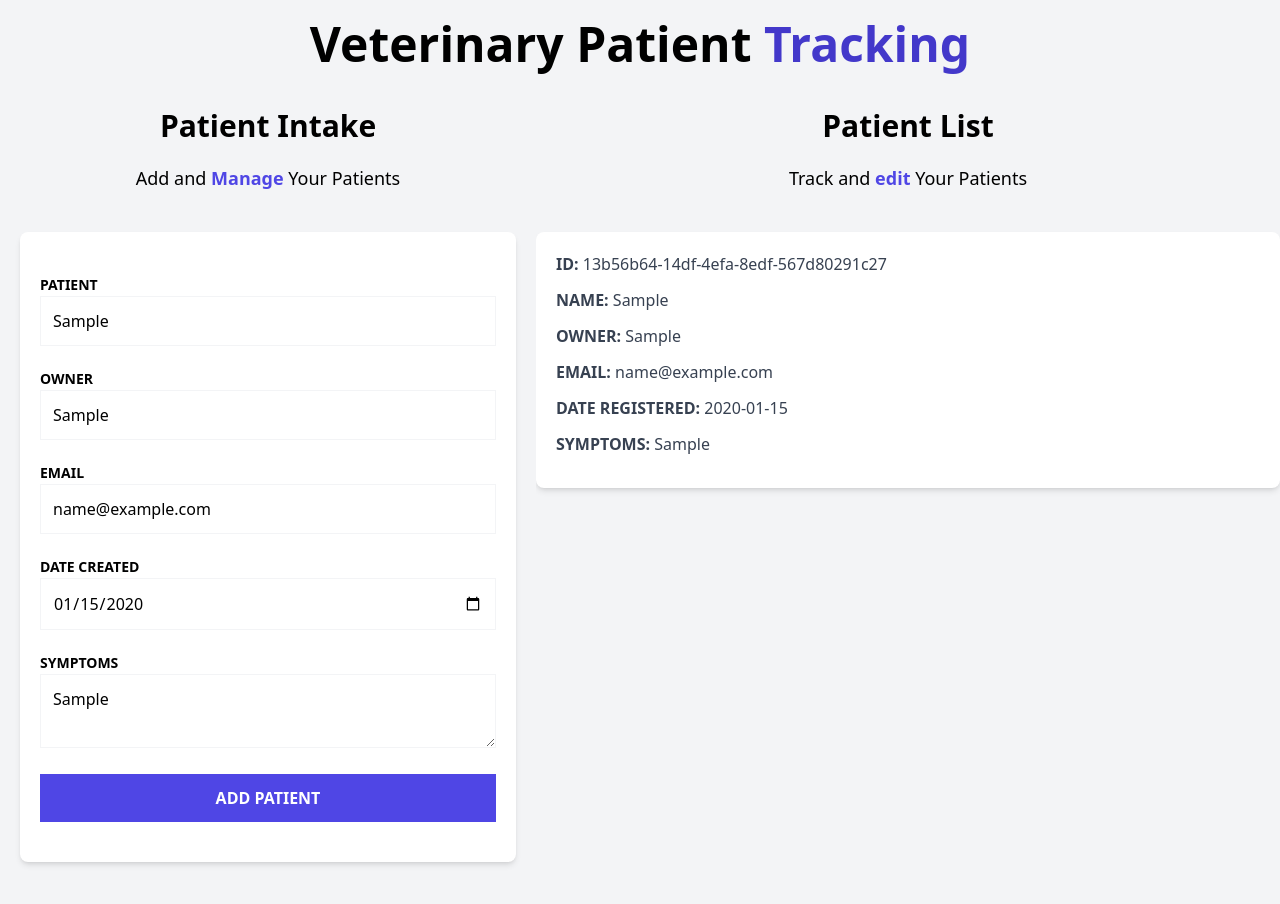
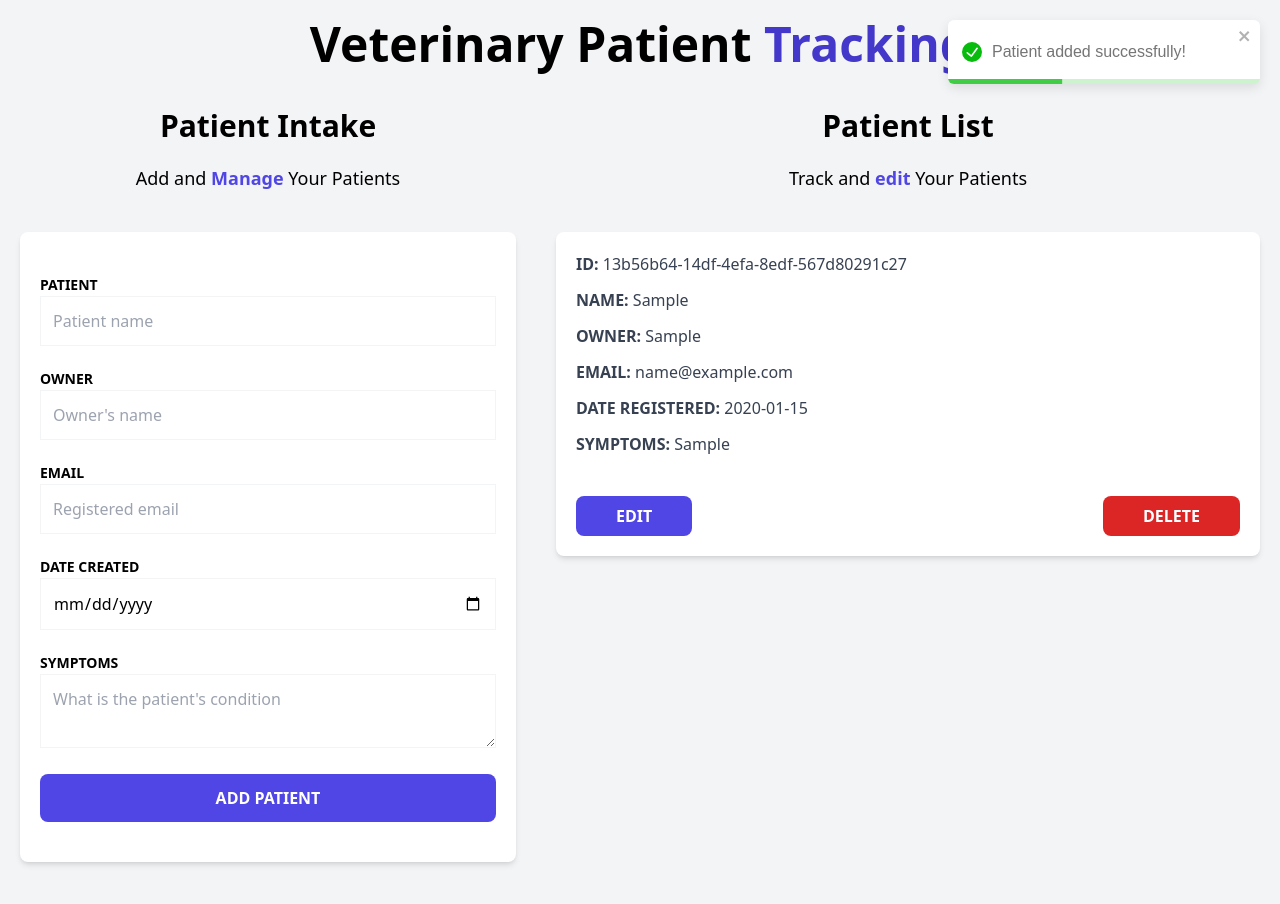
Before and after one commit to janr0599/administrador-de-pacientes-zustand, a React (Vite) app: page / in a window 1280 px wide. Both pictures are taken after typing "Sample", "Sample", "name@example.com", "2020-01-15", "Sample" into the empty fields and a click on the input "Add Patient". Shown: the top 904 px of the page. Built offline with nearby package versions, Linux system fonts and the light colour scheme.

Commit message:
added edit and delete buttons, success notification toast and reset form

```diff
--- a/package.json
+++ b/package.json
@@ -13,6 +13,7 @@
     "react": "^18.3.1",
     "react-dom": "^18.3.1",
     "react-hook-form": "^7.53.0",
+    "react-toastify": "^10.0.5",
     "uuid": "^10.0.0",
     "zustand": "^5.0.0-rc.2"
   },
--- a/src/components/PatientDetails.tsx
+++ b/src/components/PatientDetails.tsx
@@ -7,7 +7,7 @@ type PatientDetailsProps = {
 
 function PatienttDetails({ patient }: PatientDetailsProps) {
   return (
-    <div className="bg-white shadow-md rounded-lg py-5 px-5 my-5">
+    <div className="bg-white shadow-md rounded-lg py-5 px-5 my-5 mx-5">
       <PatientDetailItem label={"id"} data={patient.id} />
       <PatientDetailItem label={"name"} data={patient.name} />
       <PatientDetailItem label={"owner"} data={patient.owner} />
@@ -17,6 +17,22 @@ function PatienttDetails({ patient }: PatientDetailsProps) {
         data={patient.date.toString()}
       />
       <PatientDetailItem label={"symptoms"} data={patient.symptoms} />
+
+      <div className="flex justify-between mt-10">
+        <button
+          type="button"
+          className="py-2 px-10 bg-indigo-600 hover:bg-indigo-700 text-white font-bold uppercase rounded-lg transition-colors"
+        >
+          Edit
+        </button>
+
+        <button
+          type="button"
+          className="py-2 px-10 bg-red-600 hover:bg-red-700 text-white font-bold uppercase rounded-lg transition-colors"
+        >
+          Delete
+        </button>
+      </div>
     </div>
   );
 }
--- a/src/components/PatientForm.tsx
+++ b/src/components/PatientForm.tsx
@@ -2,18 +2,29 @@ import { useForm } from "react-hook-form";
 import Error from "./Error";
 import { DraftPatient } from "../types";
 import { usePatientStore } from "../store";
+import { ToastContainer, toast } from "react-toastify";
+import "react-toastify/dist/ReactToastify.css";
 
 function PatientForm() {
   const { addPatient } = usePatientStore();
+
+  const notify = () =>
+    toast.success("Patient added successfully!", {
+      autoClose: 3000,
+    });
 
   const {
     register,
     handleSubmit,
     formState: { errors },
+    reset,
   } = useForm<DraftPatient>();
 
   const registerPatient = (data: DraftPatient) => {
     addPatient(data);
+
+    reset();
+    notify();
   };
 
   return (
@@ -119,10 +130,12 @@ function PatientForm() {
 
         <input
           type="submit"
-          className="bg-indigo-600 w-full p-3 text-white uppercase font-bold hover:bg-indigo-700 cursor-pointer transition-colors"
+          className="bg-indigo-600 w-full p-3 text-white uppercase font-bold hover:bg-indigo-700 cursor-pointer transition-colors rounded-lg"
           value="Add Patient"
         />
       </form>
+
+      <ToastContainer />
     </div>
   );
 }
```
Also changed, not shown: 1 other file (tests, documents, lock files or other folders).
